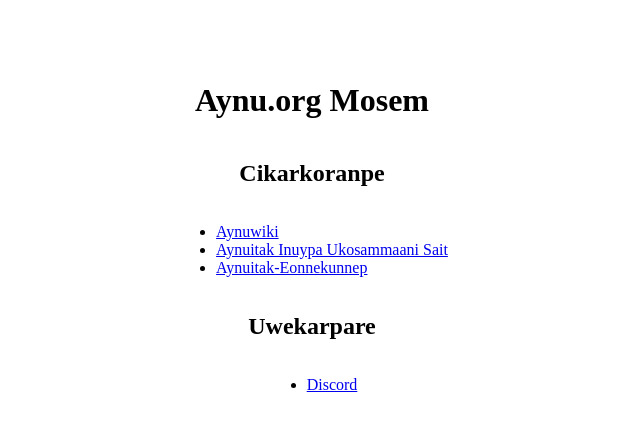
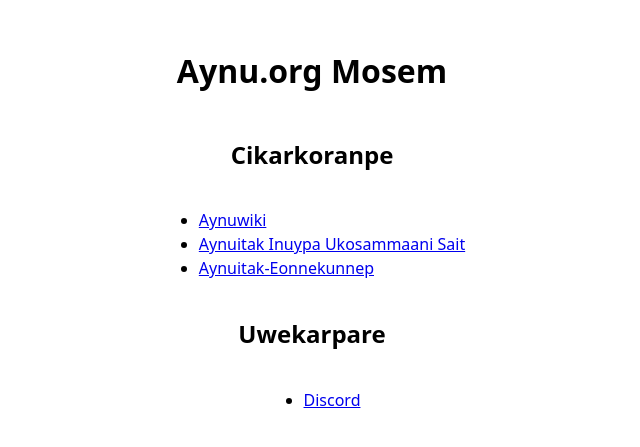
Before and after one commit to mkpoli/aynu.org, a SvelteKit app: page / in a window 1280 px wide. Shown: the part 173-620 px from the top of the page, without its empty margins (328-968 px from the left). Built offline with nearby package versions, Linux system fonts and the light colour scheme.

Commit message:
Add sanitize.css

```diff
--- a/package.json
+++ b/package.json
@@ -27,5 +27,9 @@
     "typescript": "^5.0.0",
     "vite": "^4.4.2"
   },
-	"type": "module"
+  "type": "module",
+  "dependencies": {
+    "postcss": "^8.4.35",
+    "sanitize.css": "^13.0.0"
   }
+}
--- /dev/null
+++ b/src/app.pcss
@@ -0,0 +1,3 @@
+@import 'sanitize.css';
+@import 'sanitize.css/forms.css';
+@import 'sanitize.css/typography.css';
--- /dev/null
+++ b/src/routes/+layout.svelte
@@ -0,0 +1,5 @@
+<script lang="ts">
+	import '../app.pcss';
+</script>
+
+<slot />
```
Also changed, not shown: 1 other file (tests, documents, lock files or other folders). Lines whose indentation alone changed are shown as unchanged.
